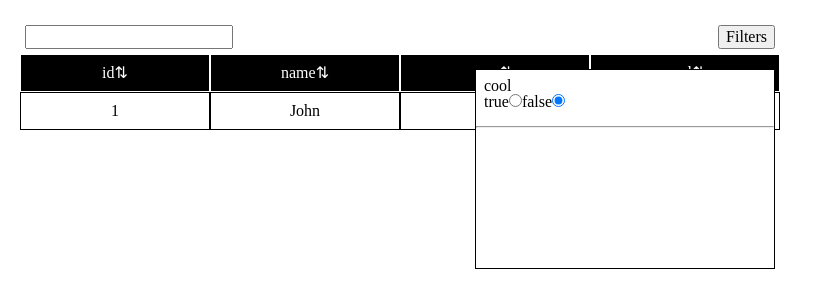
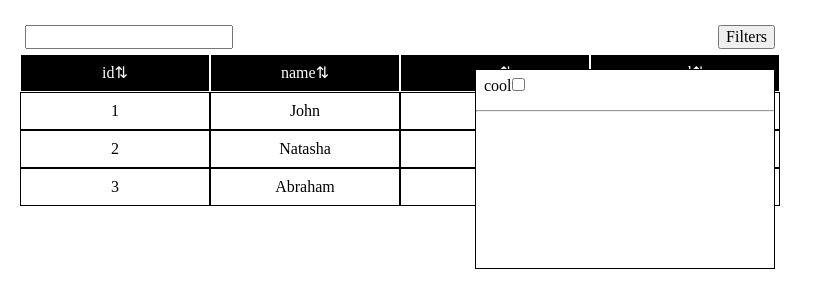
Before and after one commit to witcher-development/smart-table, a React (Create React App) app: page / in a window 1280 px wide. Both pictures are taken after a click on the button "Filters". Shown: the top 308 px of the page, without its empty margins (0-823 px from the left). Built offline with nearby package versions, Linux system fonts and the light colour scheme.

Commit message:
allow optionally apply a field filter

```diff
--- a/src/features/table/Filters/Filters.tsx
+++ b/src/features/table/Filters/Filters.tsx
@@ -20,6 +20,7 @@ export const Filters = ({ columns, onChange }: Props) => {
 			switch (dataType) {
 				case 'boolean': {
 					newState[name] = {
+						isApplied: filtersState[name]?.isApplied || false,
 						dataType: 'boolean',
 						value: filtersState[name]?.value || false,
 					};
@@ -30,11 +31,24 @@ export const Filters = ({ columns, onChange }: Props) => {
 		});
 
 		setFiltersState(newState);
-		onChange(newState);
+		submitNewFilterState(newState);
 	}, [columns]);
 
-	const updateFilterField = (name: string, value: boolean) => {
-		const newState = {
+	const changeFilterStatus = (name: string, isApplied: boolean) => {
+		const newState: FiltersState = {
+			...filtersState,
+			[name]: {
+				...filtersState[name],
+				isApplied,
+			}
+		};
+
+		setFiltersState(newState);
+		submitNewFilterState(newState);
+	};
+
+	const updateFilterValue = (name: string, value: boolean) => {
+		const newState: FiltersState = {
 			...filtersState,
 			[name]: {
 				...filtersState[name],
@@ -43,21 +57,40 @@ export const Filters = ({ columns, onChange }: Props) => {
 		};
 
 		setFiltersState(newState);
-		onChange(newState);
+		submitNewFilterState(newState);
+	};
+
+	const submitNewFilterState = (newState: FiltersState) => {
+		const onlyAppliedFilters: FiltersState = {};
+		Object.keys(newState).forEach((name) => {
+			if (newState[name].isApplied) {
+				onlyAppliedFilters[name] = newState[name];
+			}
+		});
+		onChange(onlyAppliedFilters);
 	};
 
 	return (
 		<Dropdown triggerLabel="Filters" className={cls.dropdown}>
 			<div>
 				{ Object.keys(filtersState).map((name, index) => {
-					const { dataType, value } = filtersState[name];
+					const { dataType, value, isApplied } = filtersState[name];
 
 					return (
 						<div key={name}>
 							<div className={cls.section}>
-								<h6>{name}</h6>
+								<h6>
+									<label>
+										{name}
+										<input
+											type="checkbox"
+											checked={isApplied}
+											onChange={() => changeFilterStatus(name, !isApplied)}
+										/>
+									</label>
+								</h6>
 
-								{dataType === 'boolean' && (
+								{isApplied && dataType === 'boolean' && (
 									<div>
 										<label>
 											true
@@ -66,7 +99,7 @@ export const Filters = ({ columns, onChange }: Props) => {
 												name={name}
 												value="true"
 												checked={value}
-												onChange={() => updateFilterField(name, true)}
+												onChange={() => updateFilterValue(name, true)}
 											/>
 										</label>
 										<label>
@@ -76,7 +109,7 @@ export const Filters = ({ columns, onChange }: Props) => {
 												name={name}
 												value="false"
 												checked={!value}
-												onChange={() => updateFilterField(name, false)}
+												onChange={() => updateFilterValue(name, false)}
 											/>
 										</label>
 									</div>
--- a/src/features/table/Table.tsx
+++ b/src/features/table/Table.tsx
@@ -1,6 +1,6 @@
 import React, { useState, useEffect } from 'react';
 
-import { getArrowByColumnName, booleanFromString } from './helpers';
+import { getArrowByColumnName } from './helpers';
 import { Row, Sort, PaginationConfig, Column, FiltersState } from './types';
 import { Pagination } from './Pagination';
 import cls from './Table.module.scss';
--- a/src/features/table/types.ts
+++ b/src/features/table/types.ts
@@ -15,7 +15,8 @@ export type PaginationConfig = {
 
 export type FiltersState = {
  [key: string]: {
+   isApplied: boolean,
    dataType: 'boolean',
-   value: true | false
+   value: boolean
  }
 }
```
